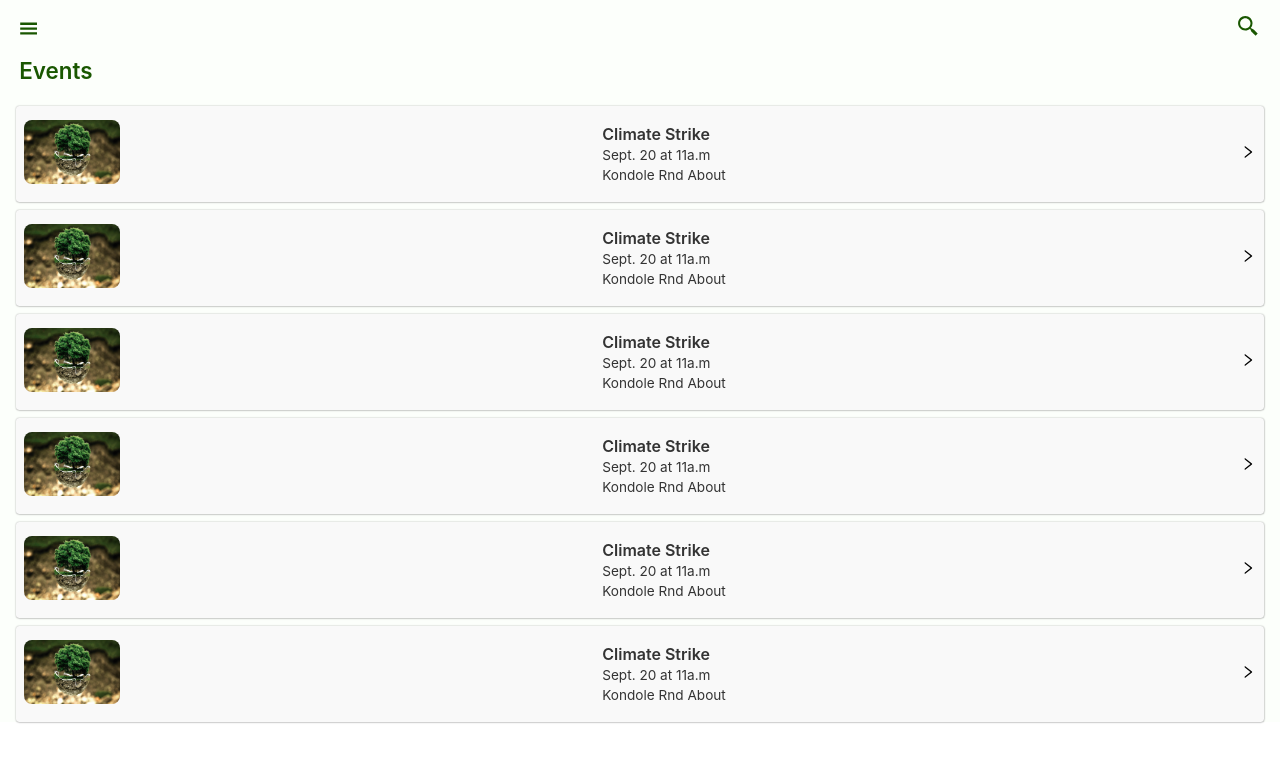
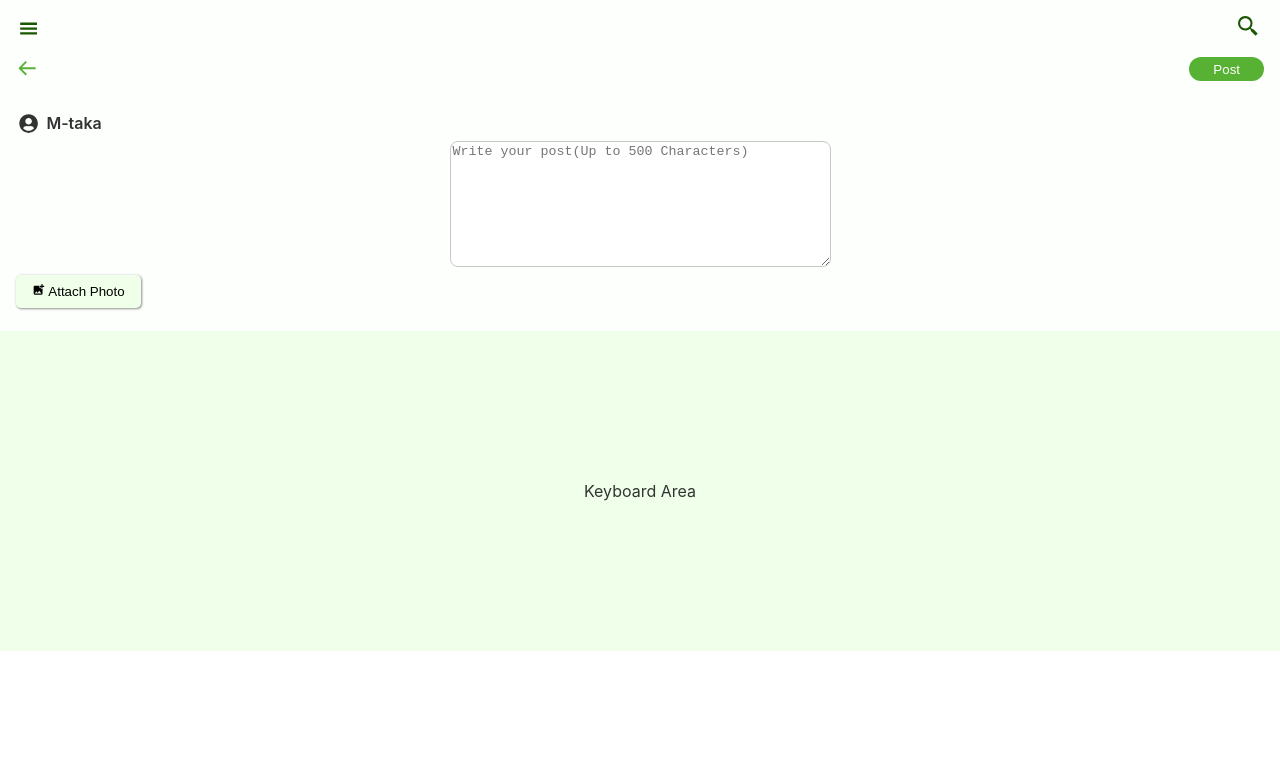
Before and after one commit to BiboBoom10/m-taka, a React (Create React App) app: page / in a window 1280 px wide. Shown: the top 762 px of the page. Built offline with nearby package versions, Linux system fonts and the light colour scheme.

Commit message:
added Post Page

```diff
--- a/src/App.js
+++ b/src/App.js
@@ -16,12 +16,13 @@ import Feed from "./Pages/Feed";
 import TopNav from "./components/TopNav";
 import FeedComponent from "./components/FeedComponent";
 import EventList from "./Pages/EventList";
+import Post from "./Pages/Post";
 
 
 function App() {
   return (
     <HomePage>
-      <EventList />
+      <Post />
     </HomePage>
   );
 }
--- /dev/null
+++ b/src/Pages/Post.jsx
@@ -0,0 +1,39 @@
+import React from 'react';
+import classes from './Post.module.css';
+import TopNav from '../components/TopNav';
+import { BiArrowBack } from 'react-icons/bi';
+import { FaUserCircle } from 'react-icons/fa';
+import { MdAddPhotoAlternate } from 'react-icons/md';
+
+
+function Post() {
+  return (
+    <div>
+        <TopNav />
+
+        <div className={classes.navigate}>
+            <BiArrowBack className={classes['back-button']} />
+            <button className={classes['post-button']}>Post</button>
+        </div>
+
+        <div>
+            <p className={classes['user-text']}><FaUserCircle className={classes['user-icon']} /> M-taka </p>
+        </div>
+
+        <div className={classes['text-box-align']}>
+            <textarea className={classes['user-textbox']} rows="8" cols="45" placeholder='Write your post(Up to 500 Characters)'></textarea>
+        </div>
+
+        <div>
+            <button className={classes['image-button']}> <MdAddPhotoAlternate /> Attach Photo</button>
+        </div>
+
+        <div className={classes['keyboard-area']}>
+            <p>Keyboard Area</p>
+        </div>
+
+    </div>
+  )
+}
+
+export default Post;
--- /dev/null
+++ b/src/Pages/Post.module.css
@@ -0,0 +1,68 @@
+.navigate {
+    display: flex;
+    justify-content: space-between;
+    margin: 0rem 1rem;
+}
+
+.back-button {
+    font-size: 1.4rem;
+    color: #57B133;
+}
+
+.post-button {
+    padding: 0.3rem 1.5rem;
+    border-radius: 1rem;
+    border: none;
+    background-color: #57B133;
+    color: #fefefe;
+}
+
+.user-text {
+    display: flex;
+    align-items: center;
+    margin-left: 1.2rem;
+    margin-top: 2rem;
+    font-weight: 600;
+}
+
+.user-icon {
+    font-size: 1.2rem;
+    padding-right: 0.5rem;
+}
+
+.text-box-align {
+    display: flex;
+    justify-content: center;
+    margin-top: -0.5rem;
+}
+
+.user-textbox {
+    border: 0.1rem solid rgb(199, 199, 199);
+    border-radius: 0.5rem;
+}
+
+.image-button {
+    border: none;
+    border-radius: 0.3rem;
+    background-color: #EFFFE9;
+    padding: 0.5rem 1rem;
+    margin-left: 1rem;
+    margin-top: 0.5rem;
+    box-shadow: 0.05rem 0.05rem 0.15rem gray;
+    position: absolute;
+}
+
+.image-button:hover {
+    background-color: #57B133;
+    color: #EFFFE9;
+}
+
+.keyboard-area {
+    position: relative;
+    margin-top: 4rem;
+    height: 40vh;
+    display: flex;
+    align-items: center;
+    justify-content: center;
+    background-color: #EFFFE9;
+}
```
